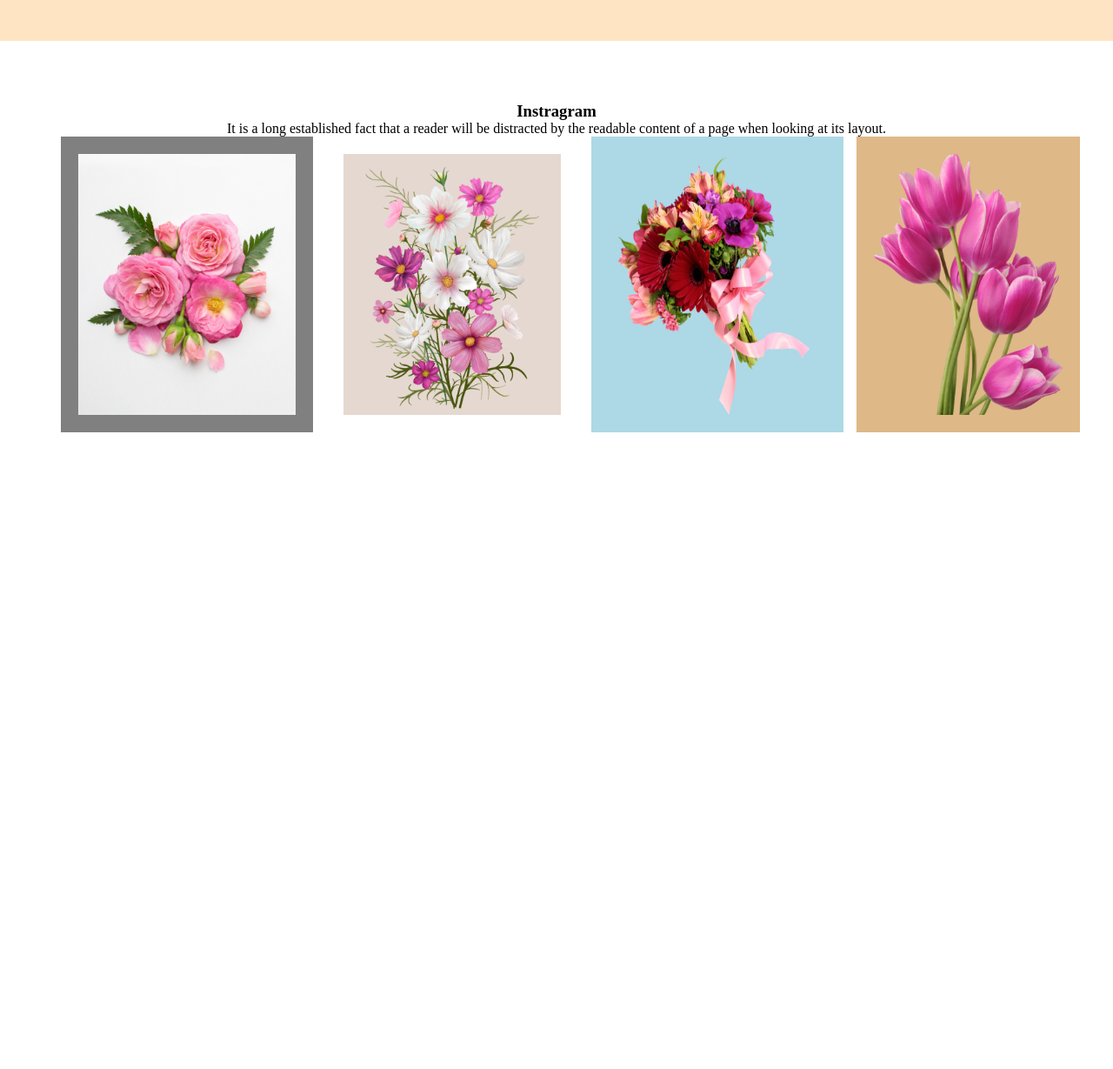
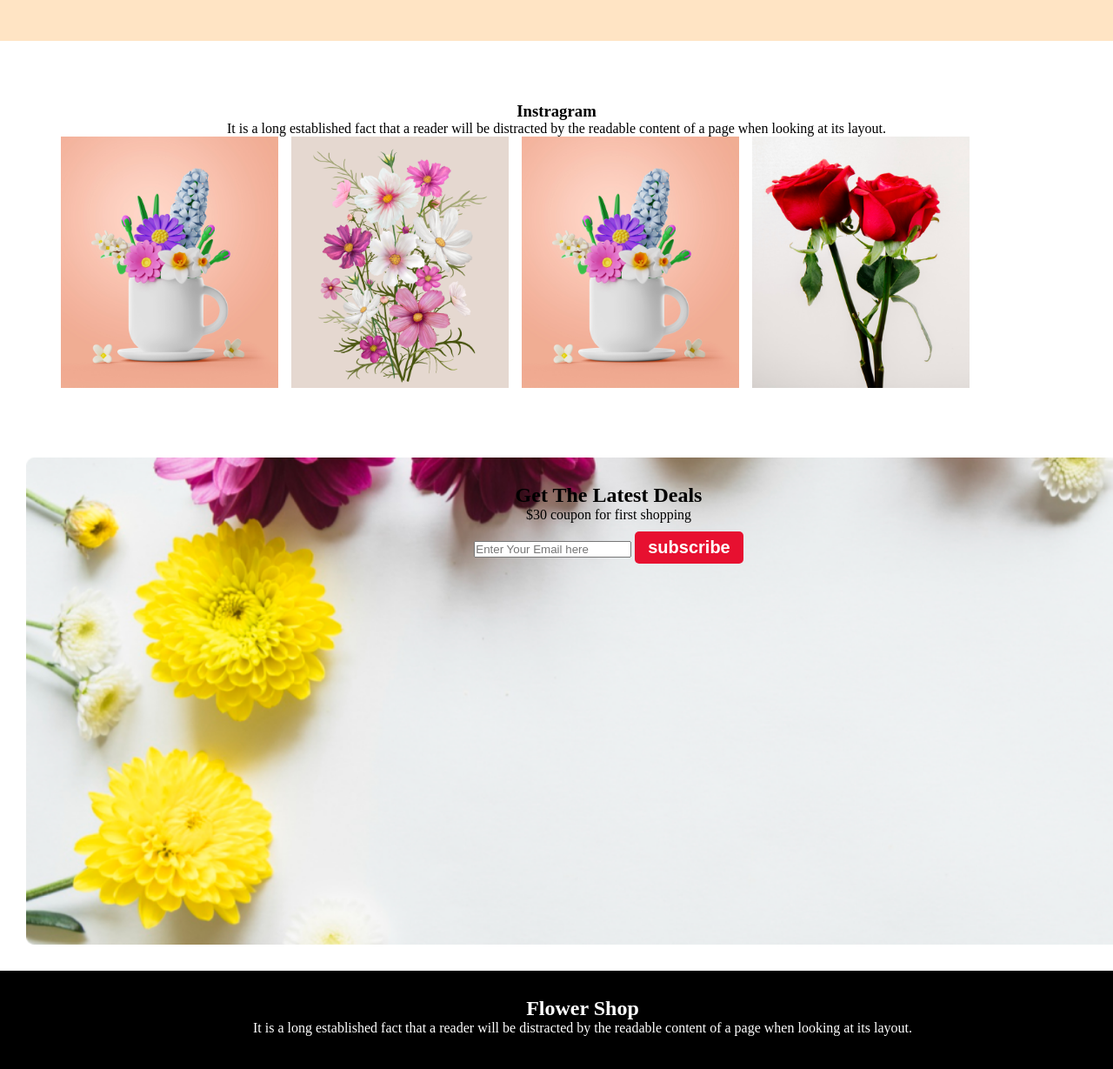
Before and after one commit to MahfuzaKhatun24/flower-shop-assignment-main, a plain HTML site: page index.html in a window 1280 px wide. Shown: the part 1991-3220 px from the top of the page at 87% size. Before the commit the page ends 2558 px from the top, so only its background shows below. Drawn offline with Linux system fonts and the light colour scheme.

Commit message:
added footer

```diff
--- a/index.html
+++ b/index.html
@@ -94,17 +94,34 @@
                             content of a page when looking at its layout.
                         </p>
                     </div>
-                    <div class="instragram-images"> <img class="instragram-img imc1" src="images/Flower 01.png" alt="">
+                    <div class="instragram-images"> <img class="instragram-img imc1" src="images/Rectangle 5.png" alt="">
                         <img class="instragram-img imc2" src="images/Rectangle 4.png" alt="">
-                        <img class="instragram-img imc3" src="images/pngwing 5.png" alt="">
-                        <img class="instragram-img imc4" F src="images/pngwing 6.png" alt="">
+                        <img class="instragram-img imc3" src="images/Rectangle 5.png" alt="">
+                        <img class="instragram-img imc4" F src="images/Rectangle 6.png" alt="">
                     </div>
             </div>
         </section>
+    </section>
+
+        <section class="input-area">
+            <h2>
+                Get The Latest Deals
+            </h2>
+            <p>$30 coupon for first shopping</p>
+
+            <div class="flex"><input type=" text" class="input" placeholder="Enter Your Email here">
+
+                <button type="button" class="btn-primary">subscribe</button></div>
         </section>
     </main>
-    <footer>
-
+    <footer class="footer">
+<h2>
+   <span>Flower</span> Shop
+</h2>
+<P>
+    It is a long established fact that a reader will be distracted by the readable
+content of a page when looking at its layout.
+</P>
     </footer>
 
 </body>
--- a/style.css
+++ b/style.css
@@ -168,29 +168,21 @@
      width: 250px;
  }
 
- .imc1 {
-     background-color: gray;
-     width: 250px;
-     height: 300px;
-     padding: 20px;
- }
+.input-area{
+    margin: 30px;
+    width: 100%;
+    height: 500px;
+    padding: 30px;
+    background-image: url('./images/cover.png.png');
+    text-align: center;
+    background-size: cover;
 
- .imc2 {
-     background-color: pink
-     width: 250px;
-     height: 300px;
-     padding: 20px;
- }
-
- .imc3 {
-     background-color: lightblue;
-     width: 250px;
-     height: 300px;
-  padding: 20px;}
-
- .imc4 {
-     background-color: burlywood;
-     width: 250px;
-     height: 300px;
-     padding: 20px;
- }
+}
+.footer{
+    width: 100%;
+    height: 400px;
+    padding: 30px;
+    background-color: black;
+    text-align: center;
+    color: white;
+}
```
Also changed, not shown: images/cover.png.png (renamed from images/Rectangle 9.png).
